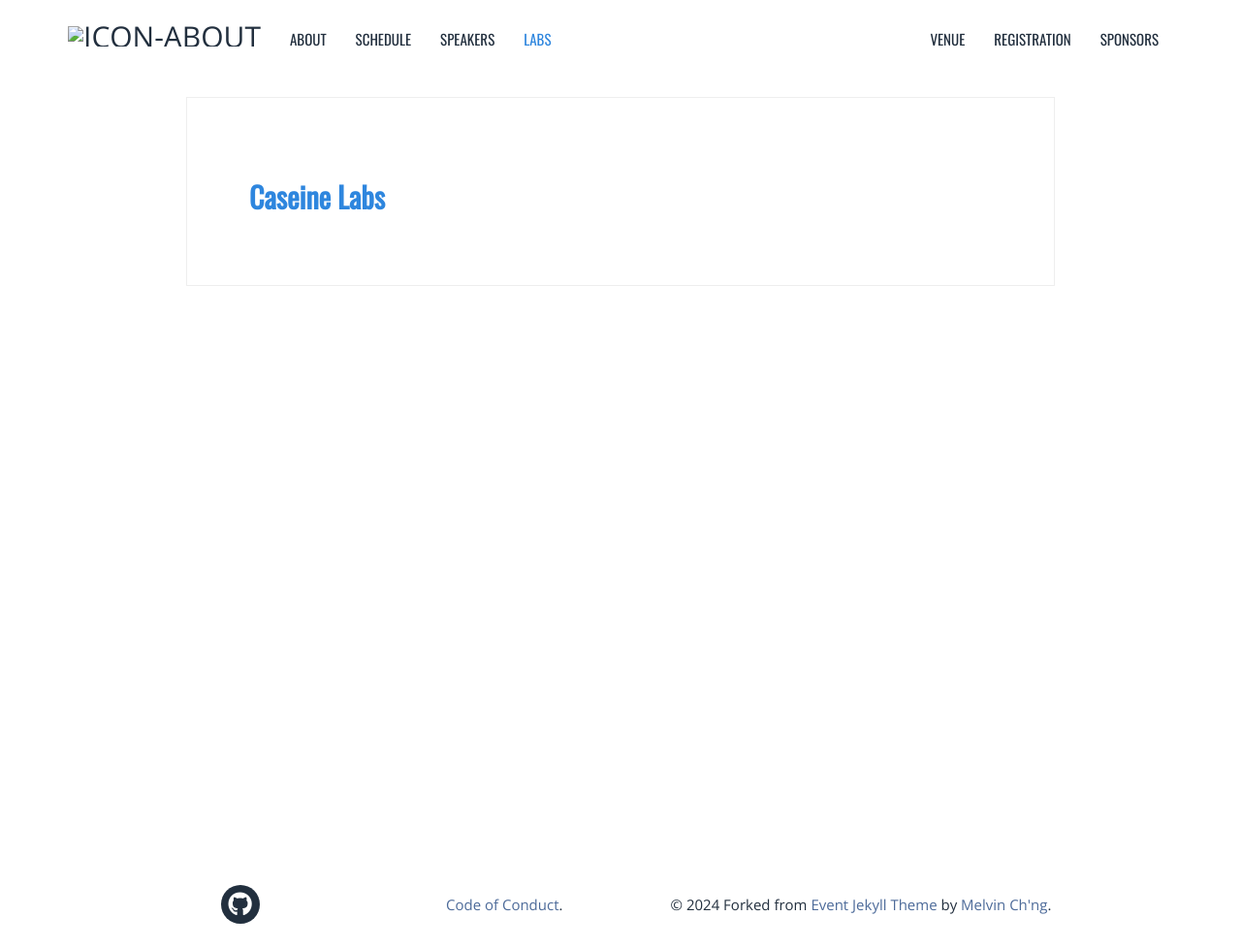
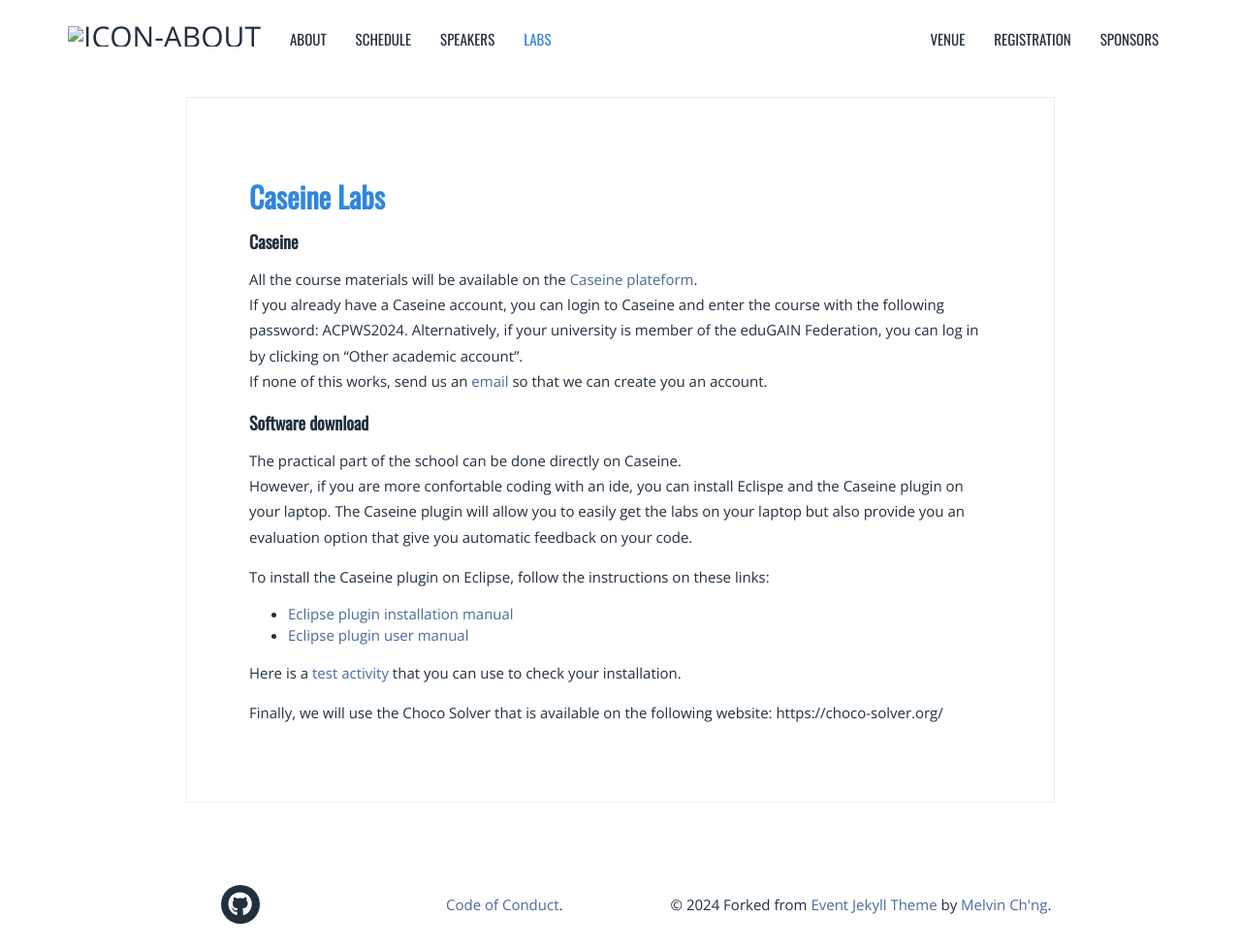
Before and after one commit to mpelleau/acp-winter2024, a Jekyll site: the page built from _pages/connexions.md, in a window 1280 px wide and 978 px high. Shown: the whole window at 97% size. Built offline with Jekyll 4.4.1, drawn with Linux system fonts in a browser that asks for light colours; nearby versions of some CDN libraries.

Commit message:
add instructions for caseine labs

```diff
--- a/_data/speakers.yml
+++ b/_data/speakers.yml
@@ -61,7 +61,7 @@
   thumbnail: Helmut.png
   alt: Photo de Helmut
   website: https://www.insight-centre.org/our-team/helmut-simonis/
-  title: "Introduction to CP + CP applications"
+  title: "Introduction to Constraint Programming + CP applications"
   description: "<i>Introduction to Constraint Programming</i><br/>This talk we will give an overview of the main ideas behind Constraint Programming, and show the basics of modelling and constraint solving. We will see how complex combinatorial problems can be easily described with Constraint Programming, while back-end constraint engines use different reasoning techniques to find solutions efficiently.<br/><i>CP applications</i><br/>In this session we will give an overview of the wide variety of applications that have been developed using Constraint Programming. We will present some recent projects in more detail, and show where one can find more information about specific application domains. "
 - name: Hebrard
   firstname: Emmanuel
--- a/_pages/connexions.md
+++ b/_pages/connexions.md
@@ -5,12 +5,25 @@
 title: Caseine Labs
 published: true
 ---
-{% comment %}
-All the course materials will be available on the Caseine plateform, [here](https://moodle.caseine.org/course/view.php?id=1075).
 
+
+### Caseine
+
+All the course materials will be available on the [Caseine plateform](https://moodle.caseine.org/mod/vpl/view.php?id=70920).\\
 If you already have a Caseine account, you can login to Caseine and enter the course with the following password: ACPWS2024.
+Alternatively, if your university is member of the eduGAIN Federation, you can log in by clicking on "Other academic account". \\
+If none of this works, send us an [email](mailto:acp-school2024@grenoble-inp.fr) so that we can create you an account.
 
-Alternatively, if your university is member of the eduGAIN Federation, you can log in by clicking on "Other academic account".
+### Software download
 
-If none of this works, send us an [email](mailto:acp-school2024@grenoble-inp.fr) so we can create you an account.
-{% endcomment %}
+The practical part of the school can be done directly on Caseine.\\
+However, if you are more confortable coding with an ide, you can install Eclispe and the Caseine plugin on your laptop.
+The Caseine plugin will allow you to easily get the labs on your laptop but also  provide you an evaluation option that give you automatic feedback on your code.
+
+To install the Caseine plugin on Eclipse, follow the instructions on these links:
+- [Eclipse plugin installation manual](https://moodle.caseine.org/mod/page/view.php?id=14015&lang=en)
+- [Eclipse plugin user manual](https://moodle.caseine.org/mod/page/view.php?id=14016&lang=en)
+
+Here is a [test activity](https://moodle.caseine.org/mod/vpl/view.php?id=70920) that you can use to check your installation.
+
+Finally, we will use the Choco Solver that is available on the following website: https://choco-solver.org/
```
